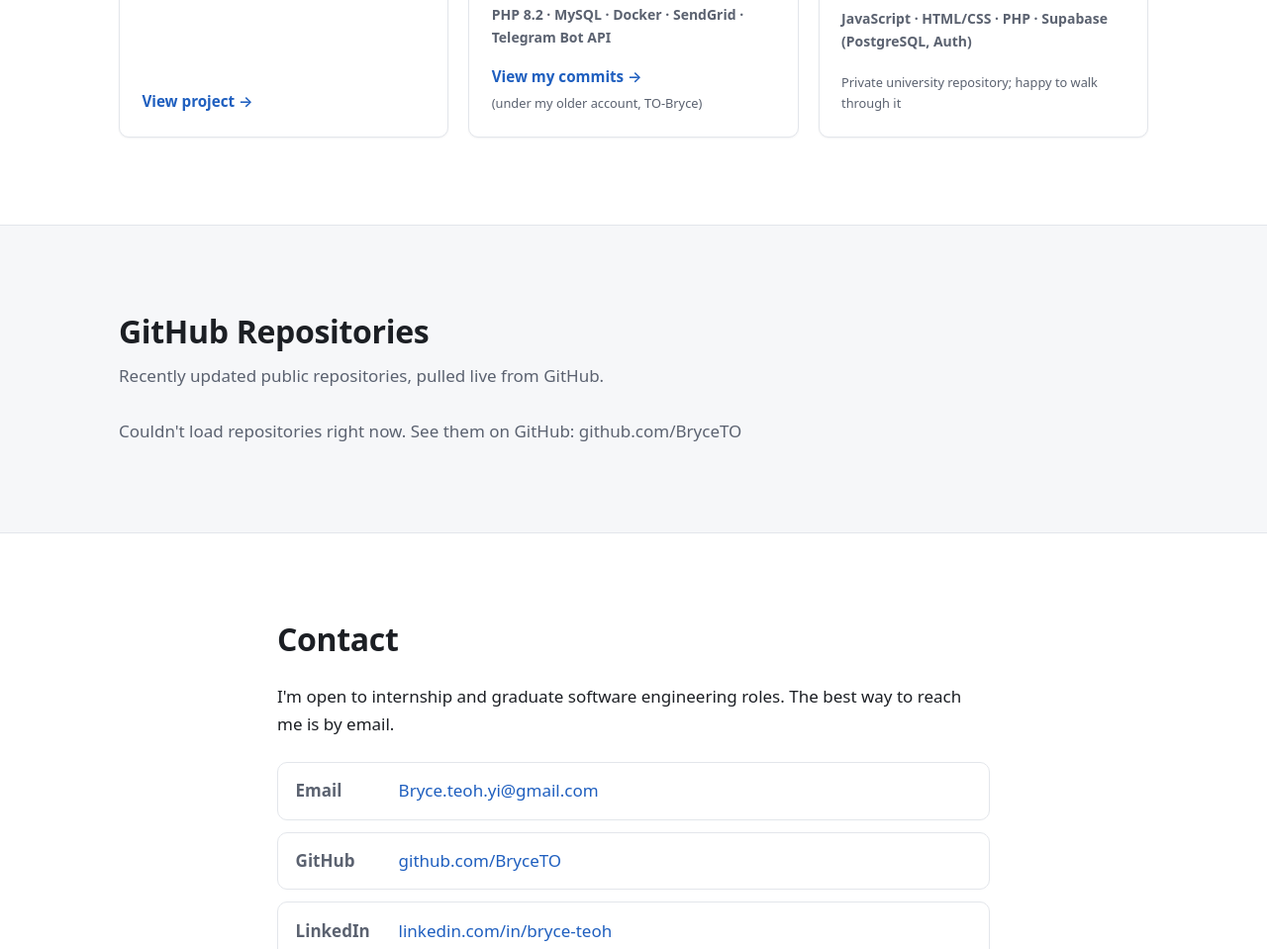
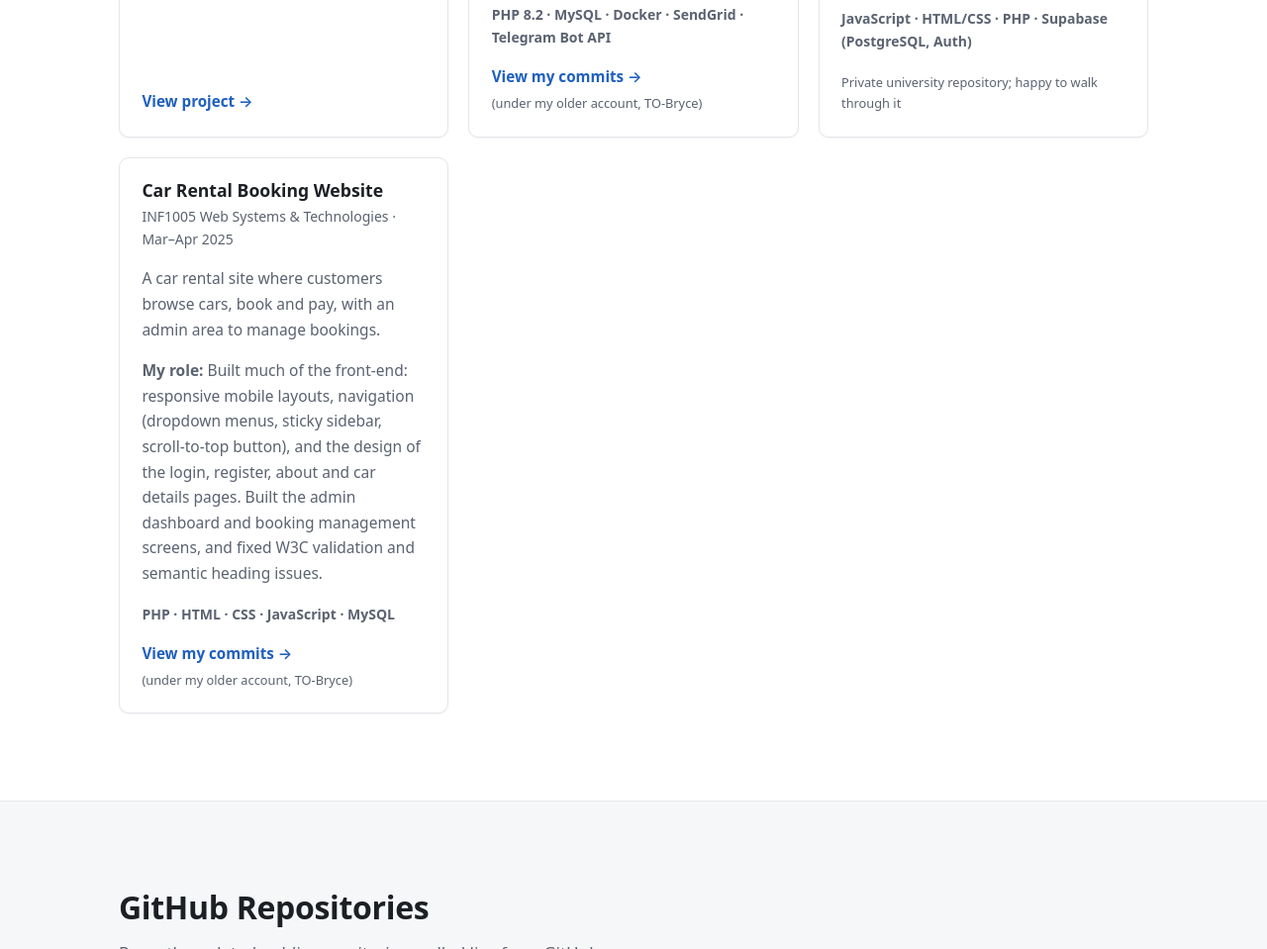
Before and after one commit to BryceTO/Bryce-site, a plain HTML site: page public/index.html in a window 1280 px wide. Shown: the part 2239-3198 px from the top of the page at 99% size. Drawn offline with Linux system fonts and the light colour scheme; no server answers.

Commit message:
Add Car Rental Booking Website to #projects
Add an INF1005 project card after the existing cards in the same style
(subtitle, summary, role, tech line), with a new-tab link to my commits
under the older TO-Bryce account.

Closes #12

Co-Authored-By: Claude Opus 5.5 <noreply@anthropic.com>

```diff
--- a/public/index.html
+++ b/public/index.html
@@ -123,6 +123,15 @@
             <p class="card-tech">JavaScript · HTML/CSS · PHP · Supabase (PostgreSQL, Auth)</p>
             <small class="card-note">Private university repository; happy to walk through it</small>
           </article>
+          <article class="card">
+            <h3>Car Rental Booking Website</h3>
+            <p class="card-subtitle">INF1005 Web Systems &amp; Technologies · Mar–Apr 2025</p>
+            <p>A car rental site where customers browse cars, book and pay, with an admin area to manage bookings.</p>
+            <p><strong>My role:</strong> Built much of the front-end: responsive mobile layouts, navigation (dropdown menus, sticky sidebar, scroll-to-top button), and the design of the login, register, about and car details pages. Built the admin dashboard and booking management screens, and fixed W3C validation and semantic heading issues.</p>
+            <p class="card-tech">PHP · HTML · CSS · JavaScript · MySQL</p>
+            <a class="card-link" href="https://github.com/kannonraj/INF1005-P3-10/commits?author=TO-Bryce" target="_blank" rel="noopener">View my commits →</a>
+            <small class="card-note">(under my older account, TO-Bryce)</small>
+          </article>
         </div>
       </div>
     </section>
```
